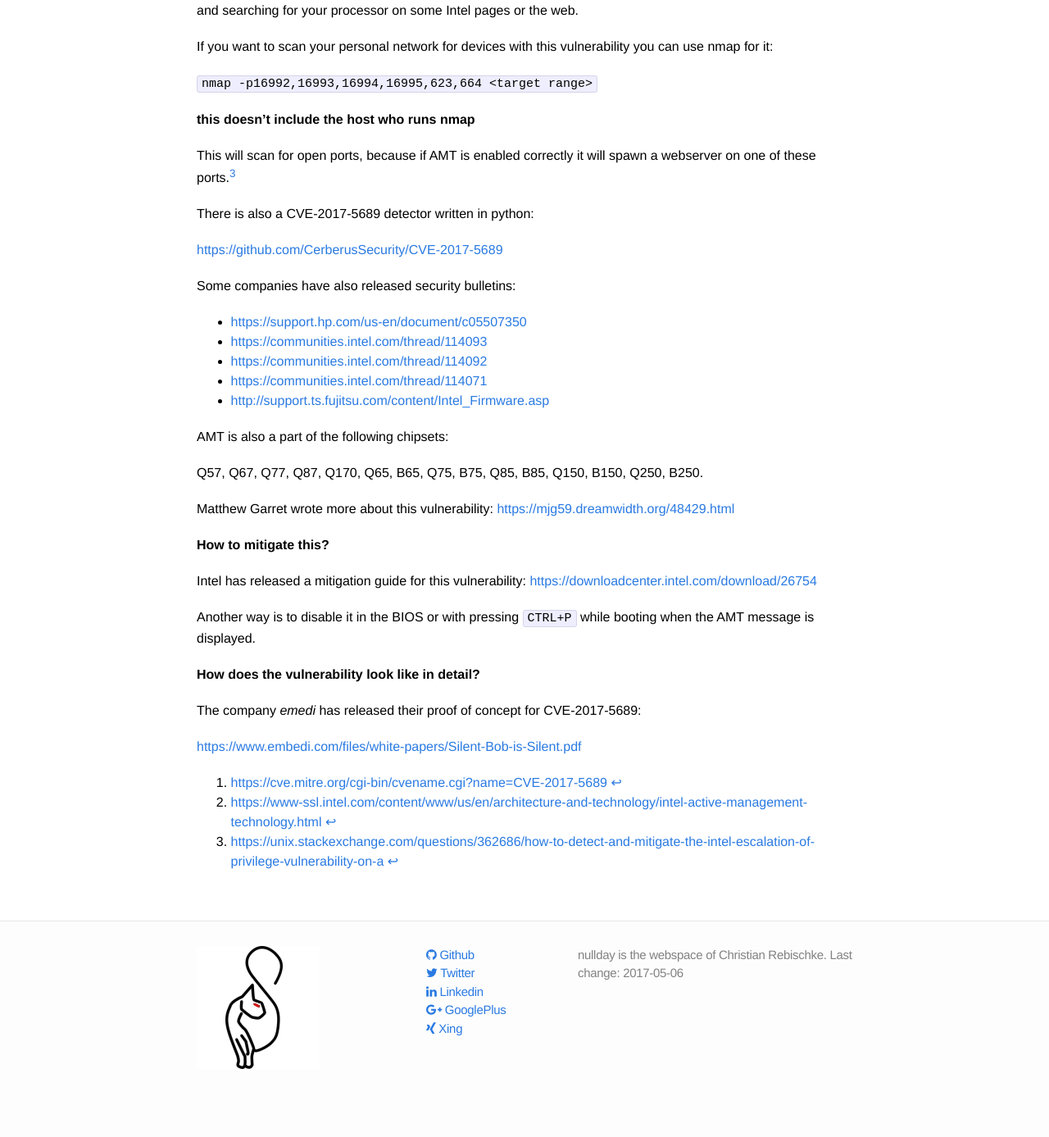
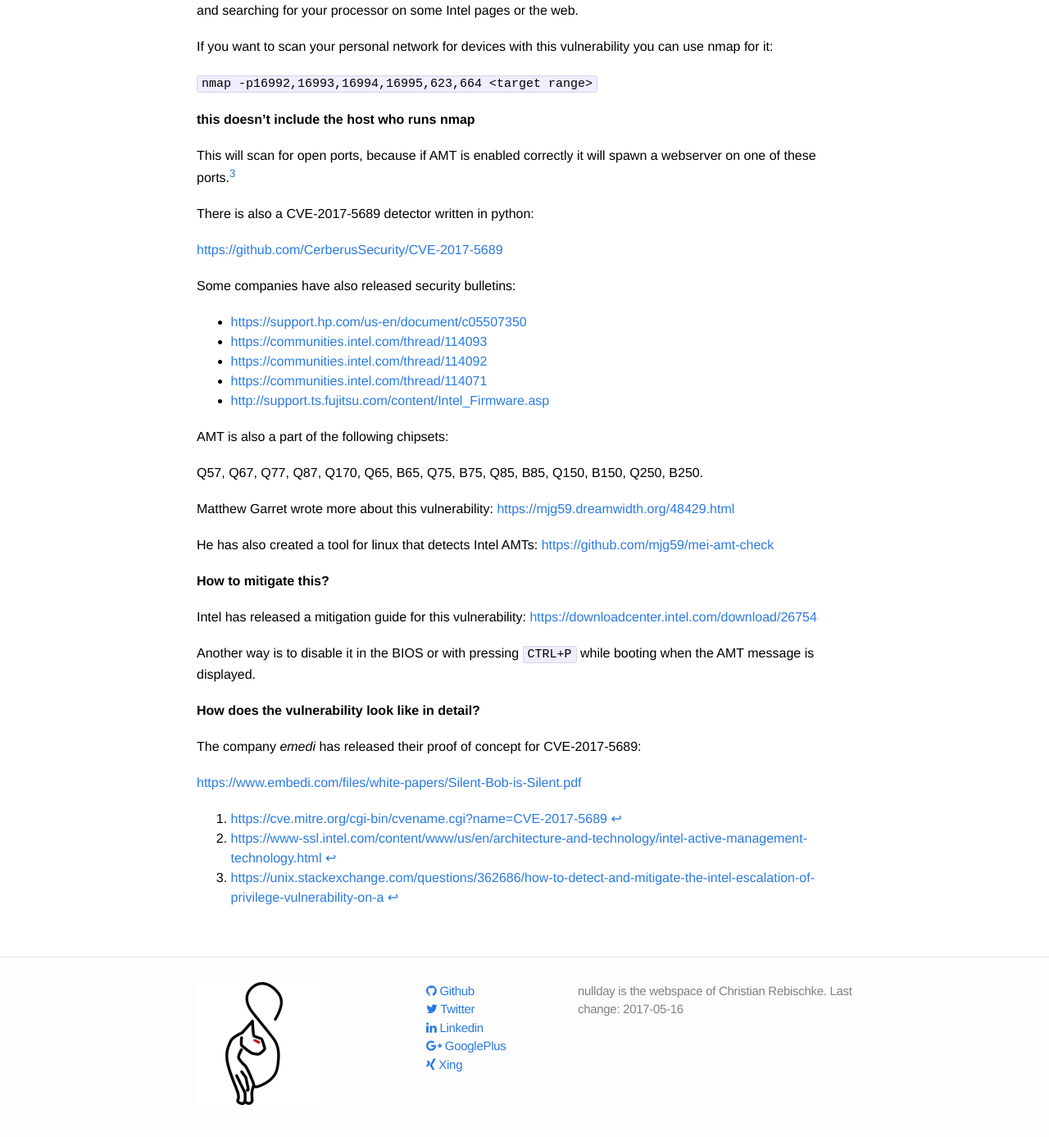
Before and after one commit to shibumi/en.nullday.de, a Jekyll site: the page built from _posts/2017-05-05-intel-amt-vulnerability.markdown, in a window 1280 px wide and 1400 px high, scrolled down 964 px. Shown: the top 1387 px of the window at 82% size. Built offline with Jekyll 4.4.1, drawn with Linux system fonts in a browser that asks for light colours; nearby versions of some CDN libraries; before the commit the page ends 2320 px from its top, so only the background shows below that.

Commit message:
added link to matthew Garrets AMT checker

```diff
--- a/_config.yml
+++ b/_config.yml
@@ -1,7 +1,7 @@
 # Site settings
 title: nullday
 email: chris@nullday.de
-description: "nullday is the webspace of Christian Rebischke. Last change: 2017-05-06"
+description: "nullday is the webspace of Christian Rebischke. Last change: 2017-05-16"
 baseurl: ""
 url: "http://en.nullday.de"
 twitter_username: sh1bumi
--- a/_posts/2017-05-05-intel-amt-vulnerability.markdown
+++ b/_posts/2017-05-05-intel-amt-vulnerability.markdown
@@ -76,6 +76,9 @@ Q250, B250.
 
 Matthew Garret wrote more about this vulnerability: [https://mjg59.dreamwidth.org/48429.html](https://mjg59.dreamwidth.org/48429.html)
 
+He has also created a tool for linux that detects Intel AMTs:
+[https://github.com/mjg59/mei-amt-check](https://github.com/mjg59/mei-amt-check)
+
 **How to mitigate this?**
 
 Intel has released a mitigation guide for this vulnerability: [https://downloadcenter.intel.com/download/26754](https://downloadcenter.intel.com/download/26754)
```
